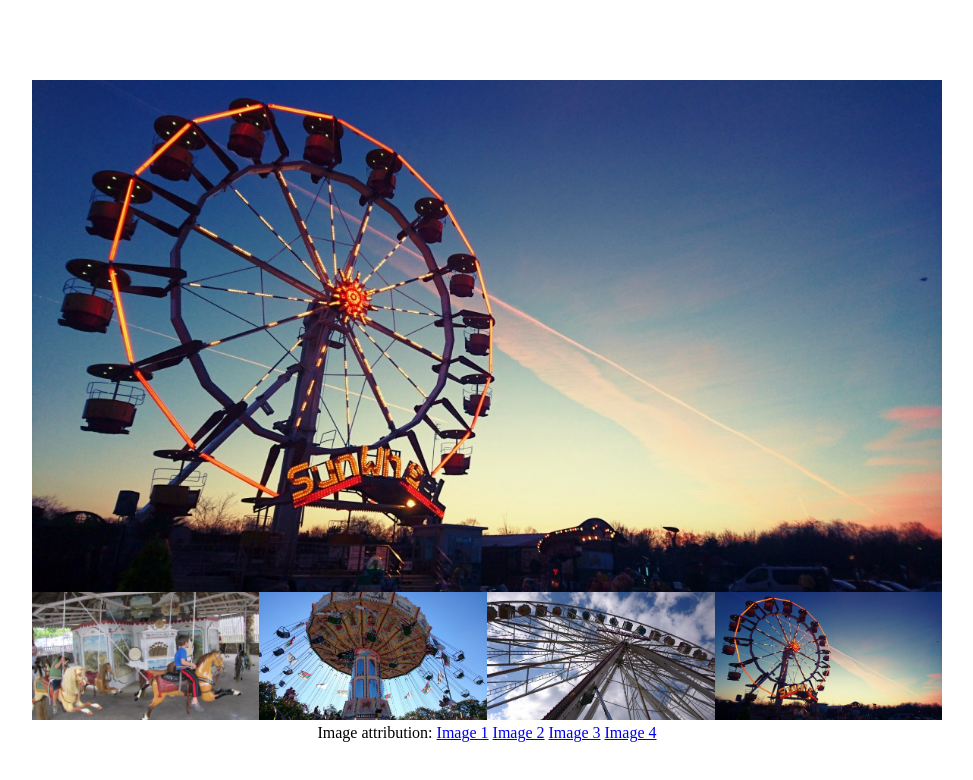
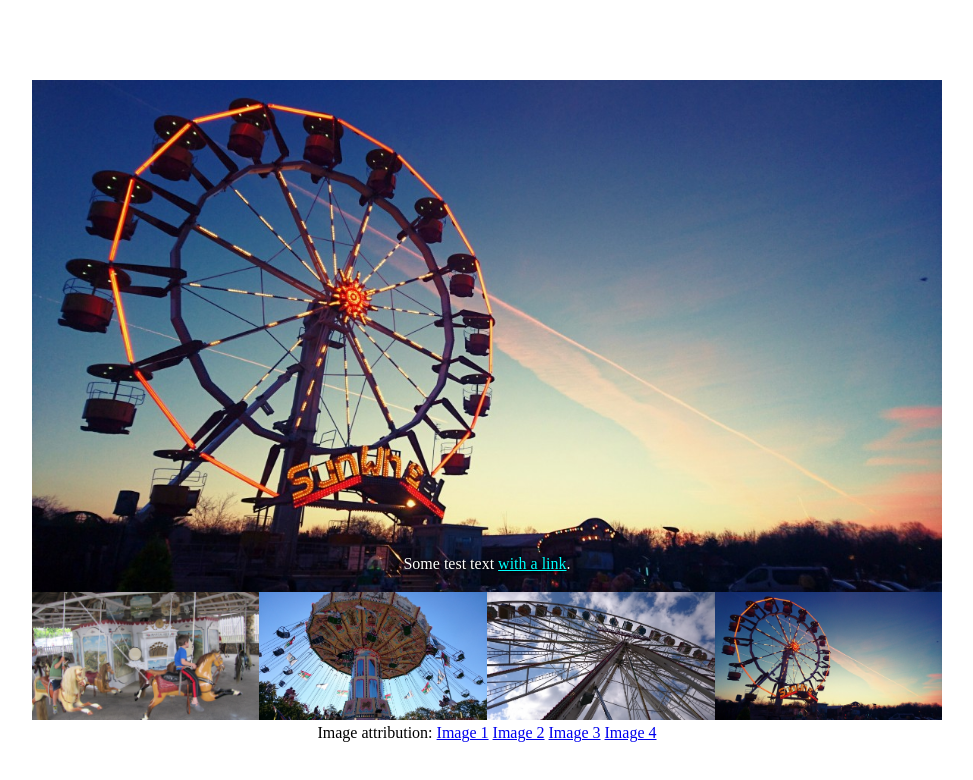
Before and after one commit to trichoplax/carousel, a plain HTML site: page index.html in a window 1280 px wide. Shown: the whole page, without its empty margins (153-1126 px from the left). Drawn offline with Linux system fonts and the light colour scheme.

Commit message:
Round arrows. Add caption text with shadow for pale backgrounds.

```diff
--- a/index.html
+++ b/index.html
@@ -13,23 +13,31 @@
 <div class="container-pseudomargin"></div>
 <div class="container">
     <div class="main">
+        <div class="carousel-image image_1">
+            <div class="caption">Some test text <a href="https://www.example.com">with a link</a>.<br><br></div>
+        </div>
+        <div class="carousel-image image_2">
+            <div class="caption">Some test text <a href="https://www.example.com">with a link</a>.<br><br></div>
+        </div>
+        <div class="carousel-image image_3">
+            <div class="caption">Some test text <a href="https://www.example.com">with a link</a>.<br><br></div>
+        </div>
+        <div class="carousel-image image_4">
+            <div class="caption">Some test text <a href="https://www.example.com">with a link</a>.<br><br></div>
+        </div>
         <div class="arrow-buttons-top-pseudomargin"></div>
         <div class="left-arrow-button-left-pseudomargin"></div>
         <div class="left-arrow-button">
             <svg viewBox="0 0 100 100">
-                <polygon class="polygon" points="0,50 95,0 95,100"></polygon>
+                <polygon class="polygon" points="10,50 90,10 90,90"></polygon>
             </svg>
         </div>
         <div class="right-arrow-button-right-pseudomargin"></div>
         <div class="right-arrow-button">
             <svg viewBox="0 0 100 100">
-                <polygon class="polygon" points="100,50 5,0 5,100"></polygon>
+                <polygon class="polygon" points="90,50 10,10 10,90"></polygon>
             </svg>
         </div>
-        <div class="carousel-image image_1"></div>
-        <div class="carousel-image image_2"></div>
-        <div class="carousel-image image_3"></div>
-        <div class="carousel-image image_4"></div>
     </div>
     <div class="thumbnails">
         <div class="thumbnail image_1"></div>
--- a/styles.css
+++ b/styles.css
@@ -8,7 +8,8 @@ svg {
 polygon {
     fill: white;
     stroke: black;
-    stroke-width: 5;
+    stroke-width: 8;
+    stroke-linejoin: round;
     opacity: 0;
 }
 .container-pseudomargin {
@@ -79,7 +80,6 @@ polygon {
 .left-arrow-button,
 .right-arrow-button {
     position: relative;
-    z-index: 1;
 }
 .image_1 {
     background-image: url("RI_retouch.JPG")
@@ -100,3 +100,14 @@ polygon {
 .main polygon:hover {
     opacity: 1;
 }
+.caption {
+    width: 80vw;
+    max-width: 113.7777777777777vh;
+    position: absolute;
+    bottom: 0;
+    color: white;
+    text-shadow: 0 0 0.1em black, 0 0 0.1em black;
+}
+.caption a {
+    color: cyan;
+}
```
